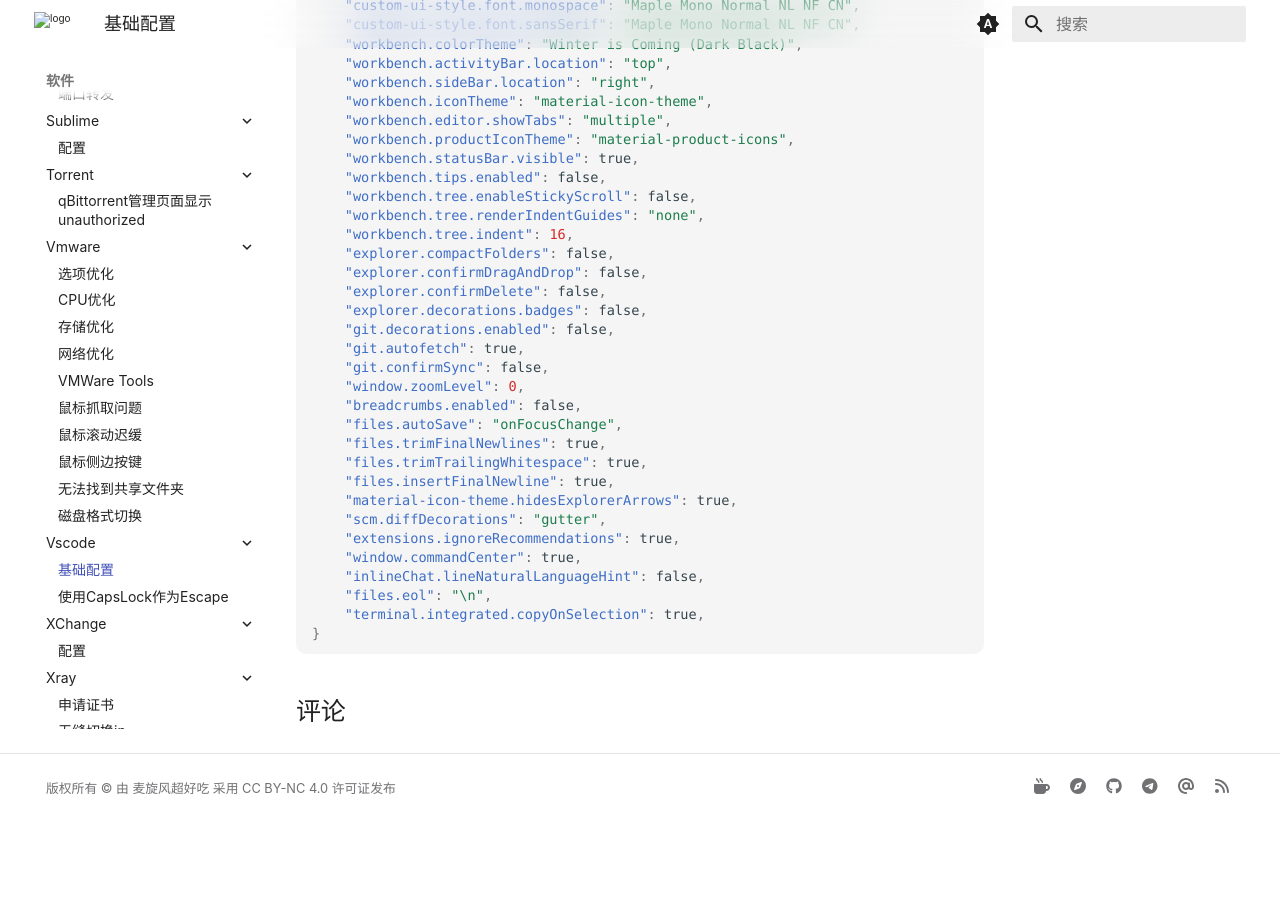
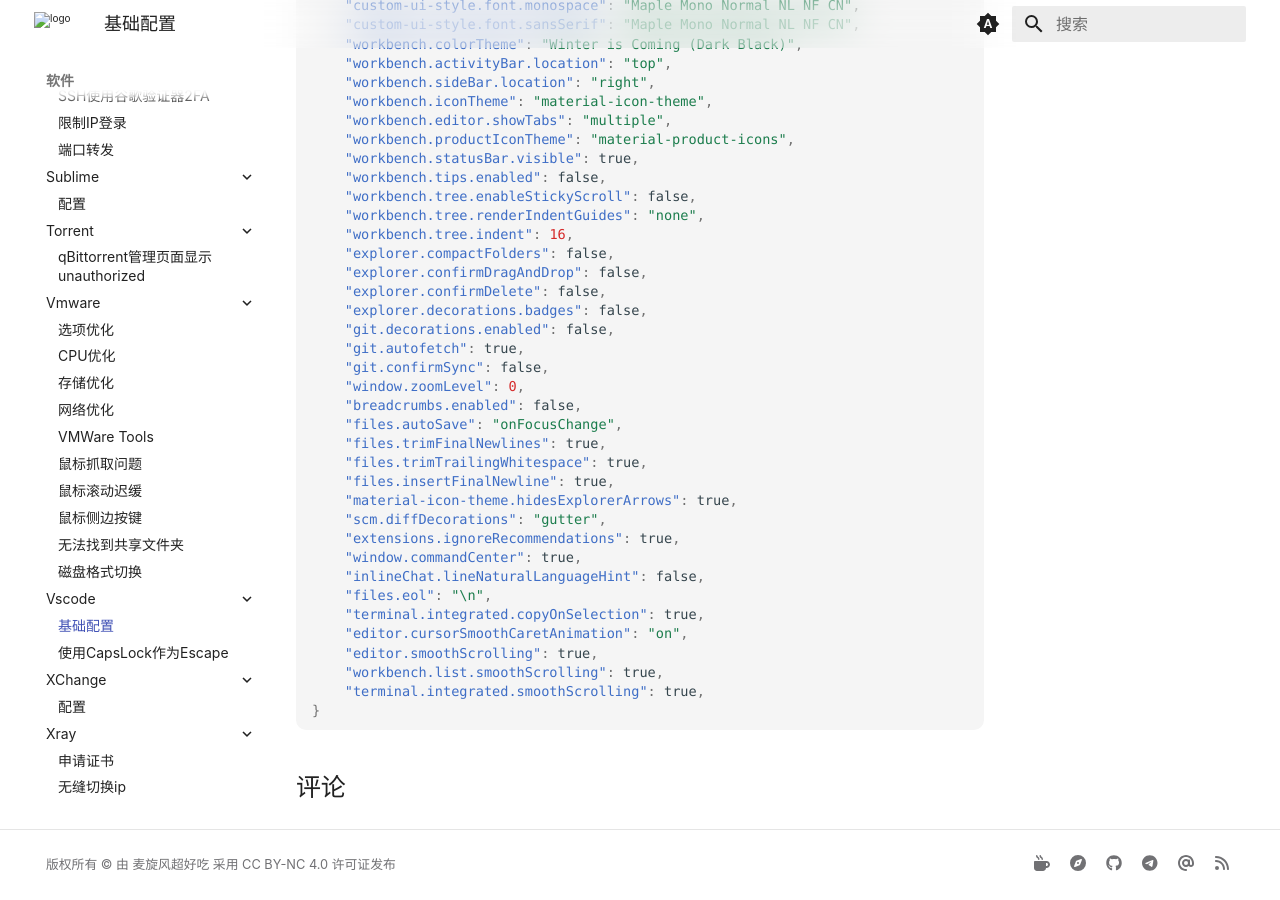
Before and after one commit to ricolxwz/note, an MkDocs documentation site: the page built from docs/software/vscode/config.md, in a window 1280 px wide and 900 px high, scrolled down 1101 px. Built offline with MkDocs 1.6.1 and Material for MkDocs 9.7.7, drawn with Linux system fonts in a browser that asks for light colours; some web fonts are replaced; comment, search, counter and statistics services are not loaded; a style sheet for code colours, icons or effects is not loaded; before the commit the page ends 1925 px from its top, so only the background shows below that.

Commit message:
docs: update config.md

````diff
--- a/docs/software/vscode/config.md
+++ b/docs/software/vscode/config.md
@@ -82,5 +82,9 @@
     "inlineChat.lineNaturalLanguageHint": false,
     "files.eol": "\n",
     "terminal.integrated.copyOnSelection": true,
+    "editor.cursorSmoothCaretAnimation": "on",
+    "editor.smoothScrolling": true,
+    "workbench.list.smoothScrolling": true,
+    "terminal.integrated.smoothScrolling": true,
 }
 ```
````
